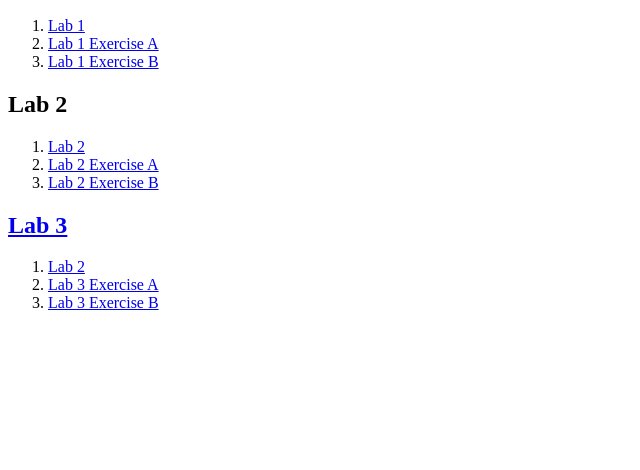
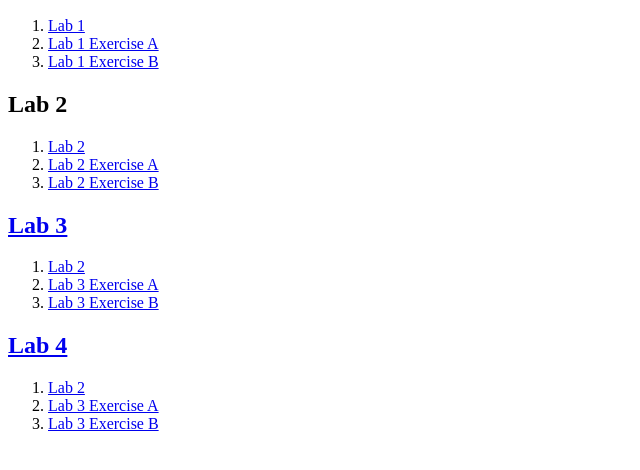
Before and after one commit to afifmz/S81238_CSF3133_K2, a plain HTML site: page index.html in a window 1280 px wide. Shown: the part 110-580 px from the top of the page, without its empty margins (0-640 px from the left). Drawn offline with Linux system fonts and the light colour scheme.

Commit message:
Update index.html

```diff
--- a/index.html
+++ b/index.html
@@ -28,5 +28,12 @@
         <li><a href="lab3/lab3_ExerB.html">Lab 3 Exercise B</li>
     </ol>
 
+    <h2>Lab 4</h2>
+    <ol>
+        <li><a href="lab4/lab4.html">Lab 2</li>
+        <li><a href="lab4/lab4_ExerA.html">Lab 3 Exercise A</li>
+        <li><a href="lab4/lab4_ExerB.html">Lab 3 Exercise B</li>
+    </ol>
+
 </body>
 </html>
```
